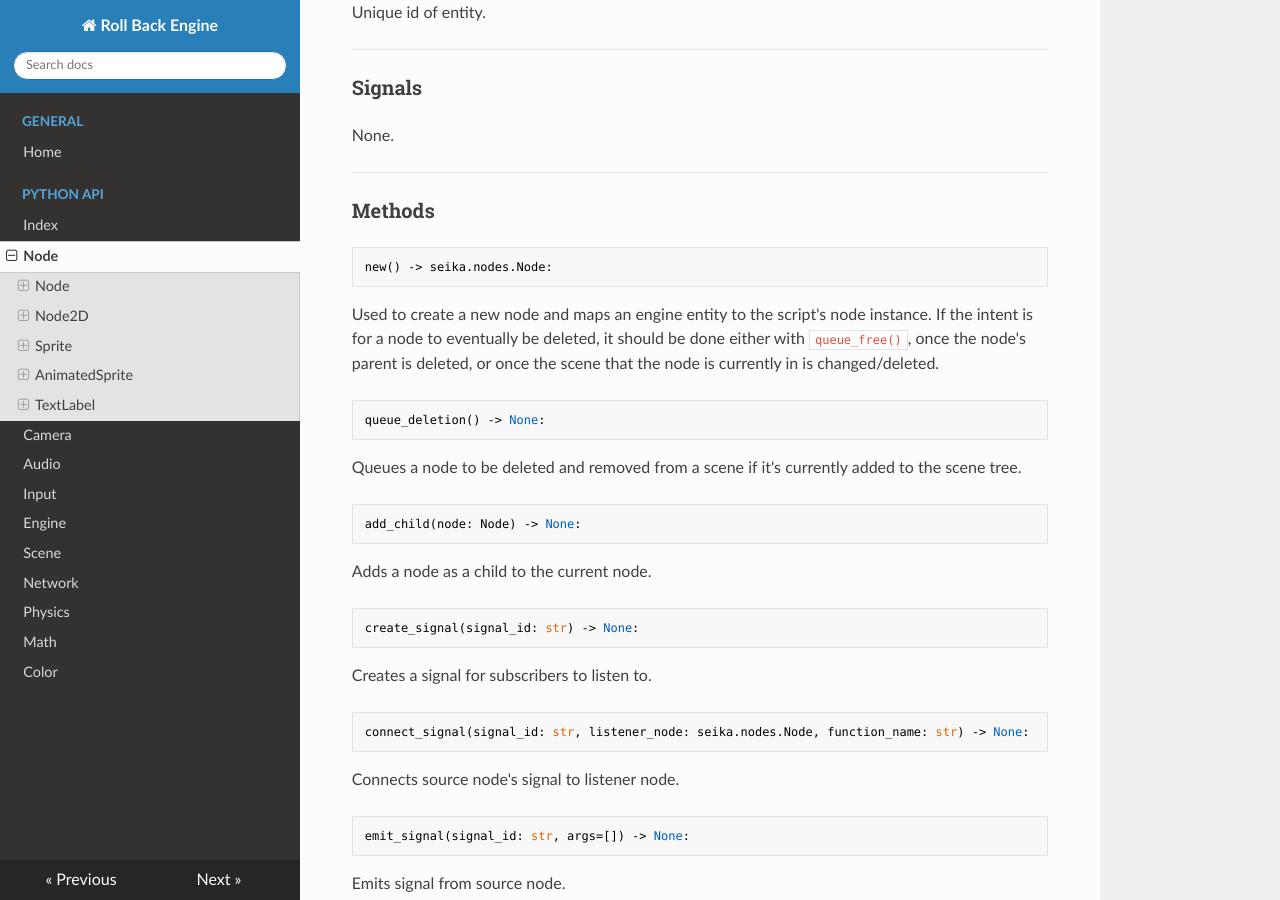
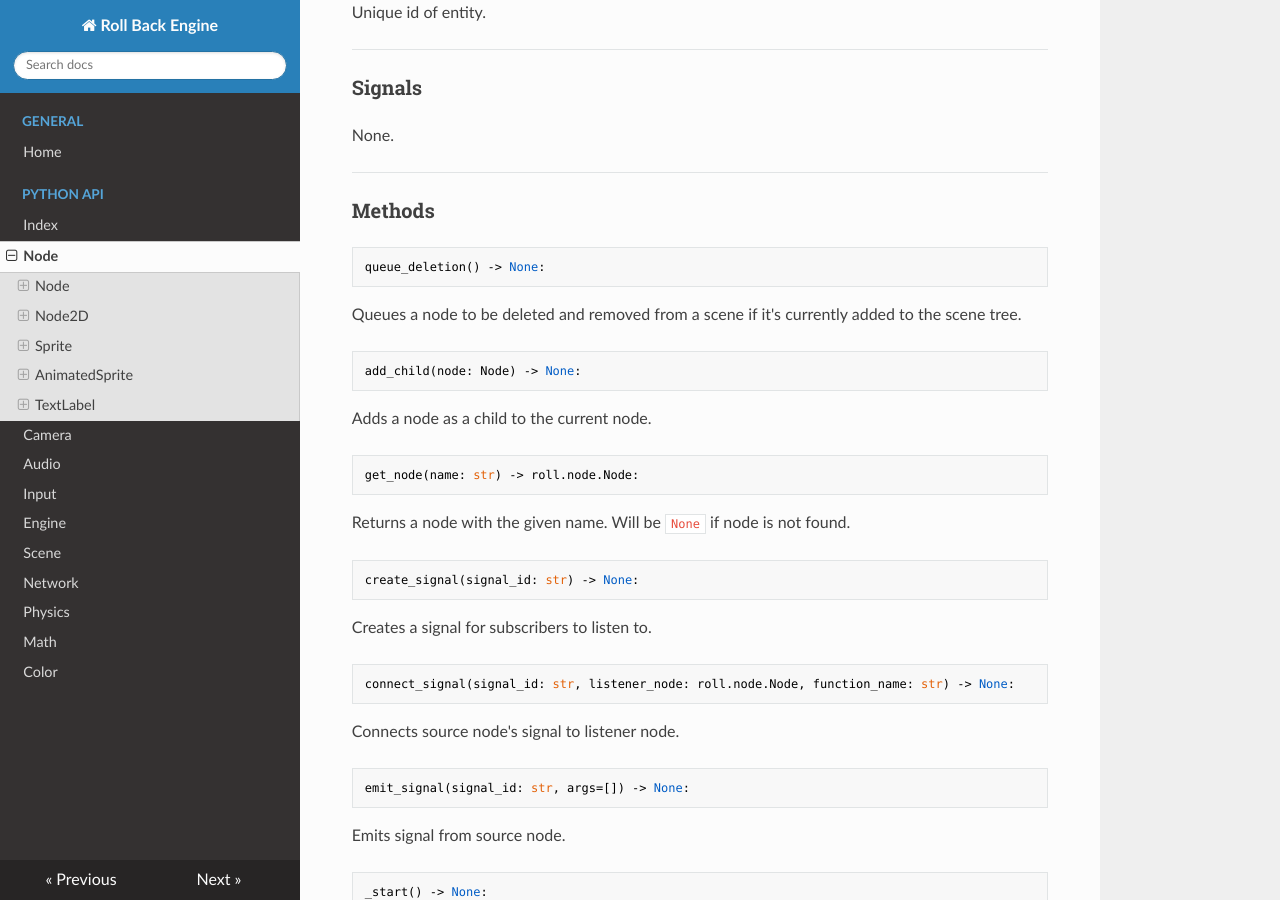
Before and after one commit to Chukobyte/seika-engine, an MkDocs documentation site: the page built from docs/python_api/node.md, in a window 1280 px wide and 900 px high, scrolled down 521 px. Built offline with MkDocs 1.6.1, drawn with Linux system fonts in a browser that asks for light colours; nearby versions of some CDN libraries; some of the changed text lies outside the part shown.

Commit message:
Cleaned up docs a bit.

````diff
--- a/docs/python_api/node.md
+++ b/docs/python_api/node.md
@@ -31,12 +31,6 @@ None.
 ### Methods
 
 ```python
-new() -> seika.nodes.Node:
-```
-
-Used to create a new node and maps an engine entity to the script's node instance.  If the intent is for a node to eventually be deleted, it should be done either with `queue_free()`, once the node's parent is deleted, or once the scene that the node is currently in is changed/deleted.
-
-```python
 queue_deletion() -> None:
 ```
 
@@ -49,13 +43,19 @@ add_child(node: Node) -> None:
 Adds a node as a child to the current node.
 
 ```python
+get_node(name: str) -> roll.node.Node:
+```
+
+Returns a node with the given name.  Will be `None` if node is not found.
+
+```python
 create_signal(signal_id: str) -> None:
 ```
 
 Creates a signal for subscribers to listen to.
 
 ```python
-connect_signal(signal_id: str, listener_node: seika.nodes.Node, function_name: str) -> None:
+connect_signal(signal_id: str, listener_node: roll.node.Node, function_name: str) -> None:
 ```
 
 Connects source node's signal to listener node.
@@ -111,19 +111,19 @@ None.
 ### Methods
 
 ```python
-get_position() -> seika.math.Vector2:
+get_position() -> roll.math.Vector2:
 ```
 
 Get node's current position.
 
 ```python
-set_position(value: seika.math.Vector2) -> None:
+set_position(value: roll.math.Vector2) -> None:
 ```
 
 Set node's current position.
 
 ```python
-add_to_position(value: seika.math.Vector2) -> None:
+add_to_position(value: roll.math.Vector2) -> None:
 ```
 
 Add to node's current position.  For example, if this line of code is within the `_process` function, the output of this line of code `node.add_to_position(Vector(5, 10))` within 3 frames will be `[(5, 10), (10, 20), (15, 30)]`.
@@ -168,18 +168,6 @@ None.
 **Inherits**: [Node2D](#node2d) -> [Node](#node)
 
 ### Variables
-
-```python
-animation: seika.assets.Animation
-```
-
-Current node's animation.
-
-```python
-current_index: int
-```
-
-Current node's animation index.
 
 ```python
 is_playing: bool
````
Also changed, not shown: docs/python_api/math.md (+1 -1 lines).
